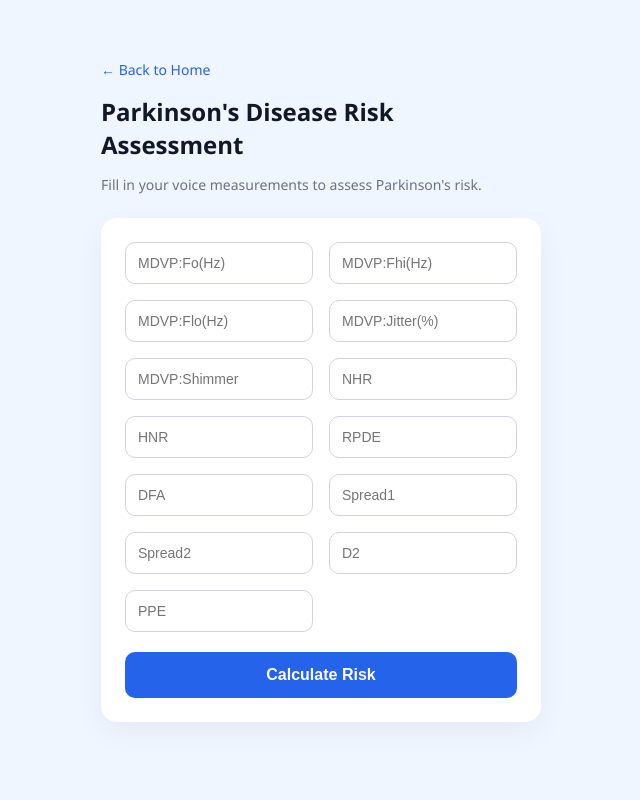
After one commit to AdityaRawat05/disease-prediction, a Django app: page /parkinson/ in a window 1280 px wide. The commit adds this page. Shown: the whole page, without its empty margins (319-959 px from the left). Run offline with Django 5.2, Linux system fonts and the light colour scheme; parts of the project's set-up code (start-up, migrations or seed data) failed here and were passed over.

Commit message:
Add Parkinson's disease prediction logic, models, and templates

```diff
--- a/dibApp/views.py
+++ b/dibApp/views.py
@@ -3,11 +3,24 @@ import numpy as np
 from joblib import load
 
 model = load('./model/diabetes_model.pkl')
-model_lr=load('./model/predict2.pkl')
+model_lr = load('./model/predict2.pkl')
 model_rf = load('./model/heart_random_forest.pkl')
-model_rf_diabetes=load('./model/predict1.pkl')
+model_rf_diabetes = load('./model/predict1.pkl')
+
+model_rf_parkinson = load('./model/parkinson_rf.pkl')
+model_lr_parkinson = load('./model/parkinson_lr.pkl')
+parkinson_scaler = load('./model/parkinson_scalar.pkl')
+
 def homepage(request):
     return render(request, 'index.html')
+
+def classify_risk(probability):
+    if probability >= 0.8:
+        return "High Risk"
+    elif probability >= 0.5:
+        return "Moderate Risk"
+    else:
+        return "Low Risk"
 
 def heart_disease(request):
     if request.method == 'POST':
@@ -29,7 +42,7 @@ def heart_disease(request):
             input_data = [age, sex, cp, trestbps, chol, fbs, restecg,
                           thalach, exang, oldpeak, slope, ca, thal]
 
-            input_array = np.asarray(input_data).reshape(1,-1)
+            input_array = np.asarray(input_data).reshape(1, -1)
             pred_rf = model_rf.predict(input_array)[0]
             prob_rf = model_rf.predict_proba(input_array)[0][1]
             risk_rf = round(prob_rf * 100, 2)
@@ -53,14 +66,6 @@ def heart_disease(request):
             return render(request, 'heart_result.html', context)
 
     return render(request, 'heart_assessment.html')
-
-def classify_risk(probability):
-    if probability >= 0.8:
-        return "High Risk"
-    elif probability >= 0.5:
-        return "Moderate Risk"
-    else:
-        return "Low Risk"
 
 def diabetes_disease(request):
     if request.method == 'POST':
@@ -89,7 +94,6 @@ def diabetes_disease(request):
             probability_lr = model.predict_proba(input_data)[0][1]
             risk_percent_lr = round(probability_lr * 100, 2)
 
-
             prediction_rf = model_rf_diabetes.predict(input_data)[0]
             probability_rf = model_rf_diabetes.predict_proba(input_data)[0][1]
             risk_percent_rf = round(probability_rf * 100, 2)
@@ -108,7 +112,50 @@ def diabetes_disease(request):
         except Exception as e:
             context = {'error': f"Error occurred: {e}"}
             return render(request, 'diabetes_result.html', context)
+
     return render(request, 'diabetes_assessment.html')
 
 def Parkinson_disease(request):
-    return render(request, 'heart_assess.html')
+    if request.method == 'POST':
+        try:
+            fo = float(request.POST['mdvp_fo'])
+            fhi = float(request.POST['mdvp_fhi'])
+            flo = float(request.POST['mdvp_flo'])
+            jitter = float(request.POST['mdvp_jitter'])
+            shimmer = float(request.POST['mdvp_shimmer'])
+            nhr = float(request.POST['nhr'])
+            hnr = float(request.POST['hnr'])
+            rpde = float(request.POST['rpde'])
+            dfa = float(request.POST['dfa'])
+            spread1 = float(request.POST['spread1'])
+            spread2 = float(request.POST['spread2'])
+            d2 = float(request.POST['d2'])
+            ppe = float(request.POST['ppe'])
+
+            input_data = np.array([[fo, fhi, flo, jitter, shimmer, nhr, hnr,
+                                    rpde, dfa, spread1, spread2, d2, ppe]])
+
+            scaled_input = parkinson_scaler.transform(input_data)
+
+            pred_rf = model_rf_parkinson.predict(scaled_input)[0]
+            prob_rf = model_rf_parkinson.predict_proba(scaled_input)[0][1]
+            risk_rf = round(prob_rf * 100, 2)
+
+            pred_lr = model_lr_parkinson.predict(scaled_input)[0]
+            prob_lr = model_lr_parkinson.predict_proba(scaled_input)[0][1]
+            risk_lr = round(prob_lr * 100, 2)
+
+            context = {
+                'rf_result': "⚠️ At Risk" if pred_rf == 1 else "✅ Not at Risk",
+                'lr_result': "⚠️ At Risk" if pred_lr == 1 else "✅ Not at Risk",
+                'rf_risk': f"{risk_rf}%",
+                'lr_risk': f"{risk_lr}%",
+                'rf_label': classify_risk(prob_rf),
+                'lr_label': classify_risk(prob_lr),
+            }
+            return render(request, 'parkinson_result.html', context)
+
+        except Exception as e:
+            return render(request, 'parkinson_result.html', {'error': f"Error occurred: {e}"})
+
+    return render(request, 'parkinson_assessment.html')
--- a/template/index.html
+++ b/template/index.html
@@ -38,7 +38,7 @@
         <p class="card-text">
           Our Parkinson disease prediction model analyzes factors like  age, genetics, and exposure to certain environmental toxins and other health indicators to assess your brain health risk.
         </p>
-        <a href="{% url 'heart' %}" class="button">Start Assessment</a>
+        <a href="{% url 'parkinson' %}" class="button">Start Assessment</a>
       </div>
     </div>
   </div>
--- /dev/null
+++ b/template/parkinson_assessment.html
@@ -0,0 +1,38 @@
+{% load static %}
+<!DOCTYPE html>
+<html lang="en">
+<head>
+  <meta charset="UTF-8" />
+  <meta name="viewport" content="width=device-width, initial-scale=1.0"/>
+  <title>Parkinson's Disease Risk Assessment</title>
+  <link rel="stylesheet" href="{% static 'css/style2.css' %}" />
+</head>
+<body>
+  <div class="container">
+    <a href="{% url 'home' %}" class="back-link">&larr; Back to Home</a>
+    <h1 class="title">Parkinson's Disease Risk Assessment</h1>
+    <p class="subtitle">Fill in your voice measurements to assess Parkinson's risk.</p>
+
+    <form class="form-card" method="post" action="{% url 'parkinson' %}">
+      {% csrf_token %}
+      <div class="form-grid">
+        <input type="number" name="mdvp_fo" placeholder="MDVP:Fo(Hz)" step="0.01" required />
+        <input type="number" name="mdvp_fhi" placeholder="MDVP:Fhi(Hz)" step="0.01" required />
+        <input type="number" name="mdvp_flo" placeholder="MDVP:Flo(Hz)" step="0.01" required />
+        <input type="number" name="mdvp_jitter" placeholder="MDVP:Jitter(%)" step="0.0001" required />
+        <input type="number" name="mdvp_shimmer" placeholder="MDVP:Shimmer" step="0.0001" required />
+        <input type="number" name="nhr" placeholder="NHR" step="0.0001" required />
+        <input type="number" name="hnr" placeholder="HNR" step="0.01" required />
+        <input type="number" name="rpde" placeholder="RPDE" step="0.0001" required />
+        <input type="number" name="dfa" placeholder="DFA" step="0.0001" required />
+        <input type="number" name="spread1" placeholder="Spread1" step="0.0001" required />
+        <input type="number" name="spread2" placeholder="Spread2" step="0.0001" required />
+        <input type="number" name="d2" placeholder="D2" step="0.0001" required />
+        <input type="number" name="ppe" placeholder="PPE" step="0.0001" required />
+      </div>
+
+      <button type="submit" class="submit-btn">Calculate Risk</button>
+    </form>
+  </div>
+</body>
+</html>
```
Also changed, not shown: template/parkinson_result.html (added, +35 -0 lines), 3 other files.
